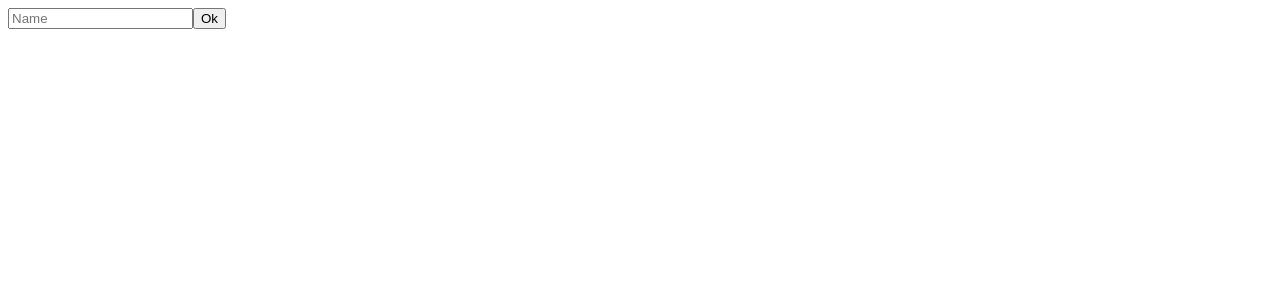
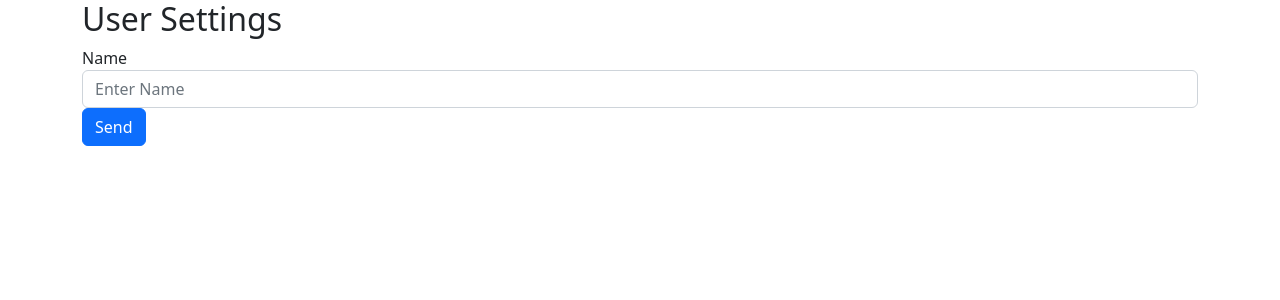
Before and after one commit to alymomdouh/TestAngularFormsProject, an Angular app: page / in a window 1280 px wide. Shown: the top 300 px of the page. Built offline with nearby package versions, Linux system fonts and the light colour scheme.

Commit message:
install bootstrap and add main form controls

```diff
--- a/angular.json
+++ b/angular.json
@@ -30,6 +30,7 @@
               "src/assets"
             ],
             "styles": [
+              "node_modules/bootstrap/dist/css/bootstrap.min.css",
               "src/styles.css"
             ],
             "scripts": []
--- a/package.json
+++ b/package.json
@@ -18,6 +18,7 @@
     "@angular/platform-browser": "~13.0.0",
     "@angular/platform-browser-dynamic": "~13.0.0",
     "@angular/router": "~13.0.0",
+    "bootstrap": "^5.2.2",
     "rxjs": "~7.4.0",
     "tslib": "^2.3.0",
     "zone.js": "~0.11.4"
--- a/src/app/user-setting-form/user-setting-form.component.html
+++ b/src/app/user-setting-form/user-setting-form.component.html
@@ -1,4 +1,10 @@
-<form>
-    <input type="text" placeholder="Name">
-    <button type="submit">Ok</button>
-</form>
+<div class="container">
+    <h2>User Settings</h2>
+    <form>
+        <div class="form-group">
+            <label for="name">Name</label>
+            <input type="text" id="name" name="name" class="form-control" placeholder="Enter Name">
+        </div>
+        <button class="btn btn-primary">Send</button>
+    </form>
+</div>
```
Also changed, not shown: 2 other files (tests, documents, lock files or other folders).
